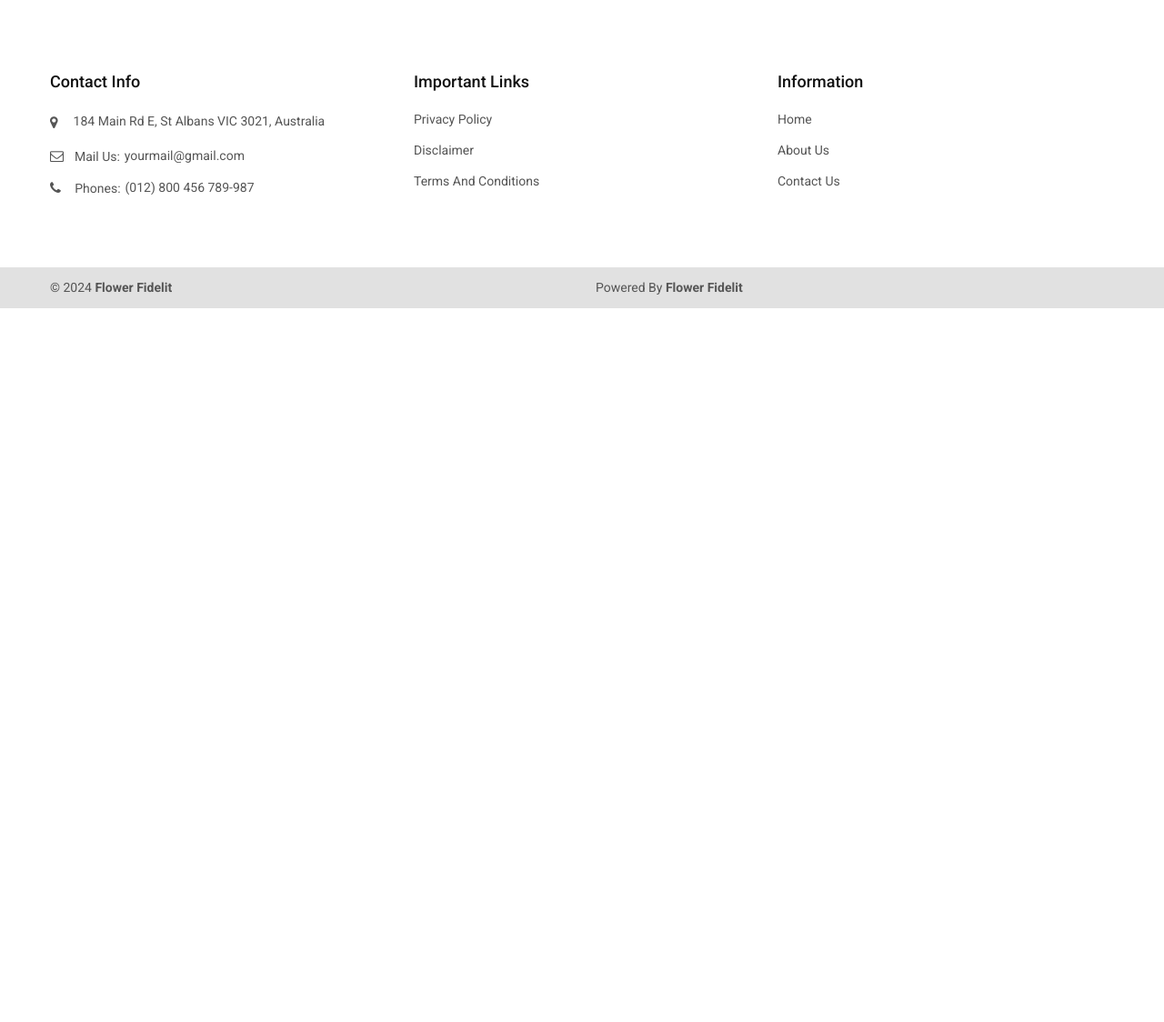
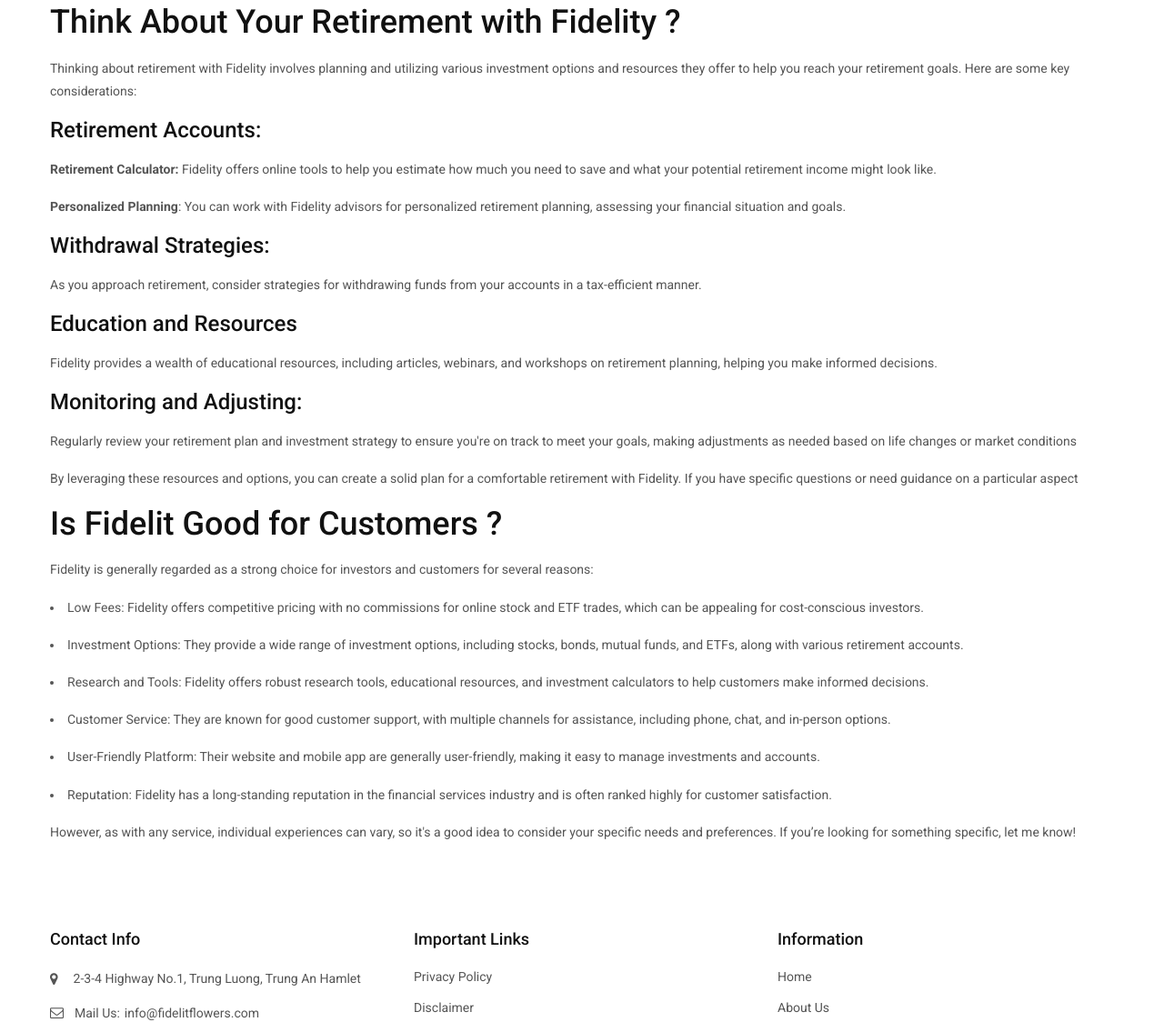
Before and after one commit to apps-service/flower-fidelit-24-7-customer-service, a plain HTML site: page blog.html in a window 1280 px wide. Shown: the part 1353-2477 px from the top of the page at 91% size. Before the commit the page ends 1692 px from the top, so only its background shows below. Drawn offline with Linux system fonts and the light colour scheme; files whose address does not match are found by name; a web font is replaced by a local one.

Commit message:
Add files via upload

```diff
--- a/blog.html
+++ b/blog.html
@@ -223,7 +223,7 @@
                             </div>
                             <div class="post-info-wrapper">
                                 <div class="entry-header">
-                                    <h2 class="entry-title">How Customer Service Works ?</h2>
+                                    <h1 class="">How Customer Service Works ?</h1>
                                     <div class="post-meta">
                                         <div class="post-author">
                                             Written by: <a href="#">Admin</a>
@@ -281,7 +281,35 @@
 <p class="mt-3 mb-3"> Effective customer service focuses on responsiveness, empathy, and problem-solving to create a positive experience for the customer. Would you like to dive deeper into any specific part of this process?
 
 </p>
-                                    </div>
+<h1 class="mt-3 mb-3" >Think About Your Retirement with Fidelity ?</h1>
+<p class="mt-3 mb-3">Thinking about retirement with Fidelity involves planning and utilizing various investment options and resources they offer to help you reach your retirement goals. Here are some key considerations:
+</p>
+<h3 class="mt-3 mb-3">Retirement Accounts:</h3>
+<p class="mt-3 mb-3"><b>Retirement Calculator:</b> Fidelity offers online tools to help you estimate how much you need to save and what your potential retirement income might look like.</p>
+<p class="mt-3 mb-3"><b>Personalized Planning</b>: You can work with Fidelity advisors for personalized retirement planning, assessing your financial situation and goals.</p>
+<h3 class="mt-3 mb-3">Withdrawal Strategies:</h3>
+<p class="mt-3 mb-3">As you approach retirement, consider strategies for withdrawing funds from your accounts in a tax-efficient manner.</p>
+<h3 class="mt-3 mb-3">Education and Resources</h3>
+<p class="mt-3 mb-3">Fidelity provides a wealth of educational resources, including articles, webinars, and workshops on retirement planning, helping you make informed decisions.
+</p>
+<h3 class="mt-3 mb-3">Monitoring and Adjusting:</h3>
+<p class="mt-3 mb-3">Regularly review your retirement plan and investment strategy to ensure you're on track to meet your goals, making adjustments as needed based on life changes or market conditions</p>
+<p class="mt-3 mb-3">By leveraging these resources and options, you can create a solid plan for a comfortable retirement with Fidelity. If you have specific questions or need guidance on a particular aspect</p>
+<h1 class="mt-3 mb-3">Is Fidelit Good for Customers ?</h1>
+<p class="mt-3 mb-3">Fidelity is generally regarded as a strong choice for investors and customers for several reasons:</p>
+<li class="mt-3 mb-3">Low Fees: Fidelity offers competitive pricing with no commissions for online stock and ETF trades, which can be appealing for cost-conscious investors.</li>
+
+<li class="mt-3 mb-3">Investment Options: They provide a wide range of investment options, including stocks, bonds, mutual funds, and ETFs, along with various retirement accounts.</li>
+
+<li class="mt-3 mb-3">Research and Tools: Fidelity offers robust research tools, educational resources, and investment calculators to help customers make informed decisions.</li>
+
+<li class="mt-3 mb-3">Customer Service: They are known for good customer support, with multiple channels for assistance, including phone, chat, and in-person options.</li>
+
+<li class="mt-3 mb-3">User-Friendly Platform: Their website and mobile app are generally user-friendly, making it easy to manage investments and accounts.</li>
+
+<li class="mt-3 mb-3">Reputation: Fidelity has a long-standing reputation in the financial services industry and is often ranked highly for customer satisfaction. </li>
+<p class="mt-3 mb-3">However, as with any service, individual experiences can vary, so it's a good idea to consider your specific needs and preferences. If you’re looking for something specific, let me know!</p>
+</div>
                                 </div>
                             </div>
                         </div>
@@ -329,15 +357,15 @@
                                 <ul class="footer-widget-body accout-widget">
                                     <li class="address">
                                         <em><i class="fa fa-map-marker" aria-hidden="true"></i></em>
-                                        184 Main Rd E, St Albans VIC 3021, Australia
+                                        2-3-4 Highway No.1, Trung Luong, Trung An Hamlet
                                     </li>
                                     <li class="email">
                                         <em><i class="fa fa-envelope-o" aria-hidden="true"></i>Mail us: </em>
-                                        <a href="mailto:test@yourdomain.com">yourmail@gmail.com</a>
+                                        <a href="mailto:test@yourdomain.com"> info@fidelitflowers.com</a>
                                     </li>
                                     <li class="phone">
                                         <em><i class="fa fa-phone" aria-hidden="true"></i> Phones: </em>
-                                        <a href="tel:(012)800456789-987">(012) 800 456 789-987</a>
+                                        <a href="tel:(012)800456789-987">+94  73-3855461</a>
                                     </li>
                                 </ul>
 
```
Also changed, not shown: about.html (+3 -3 lines), contact-us.html (+7 -7 lines), disclaimer.html (+3 -3 lines), index.html (+6 -6 lines), privacy.html (+3 -3 lines), shop.html (+3 -3 lines), terms-conditions.html (+3 -3 lines).
